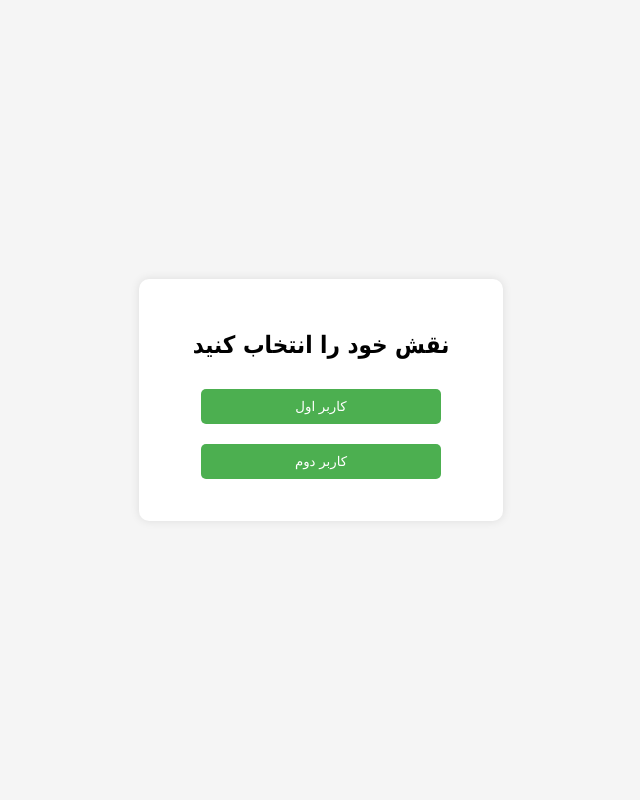
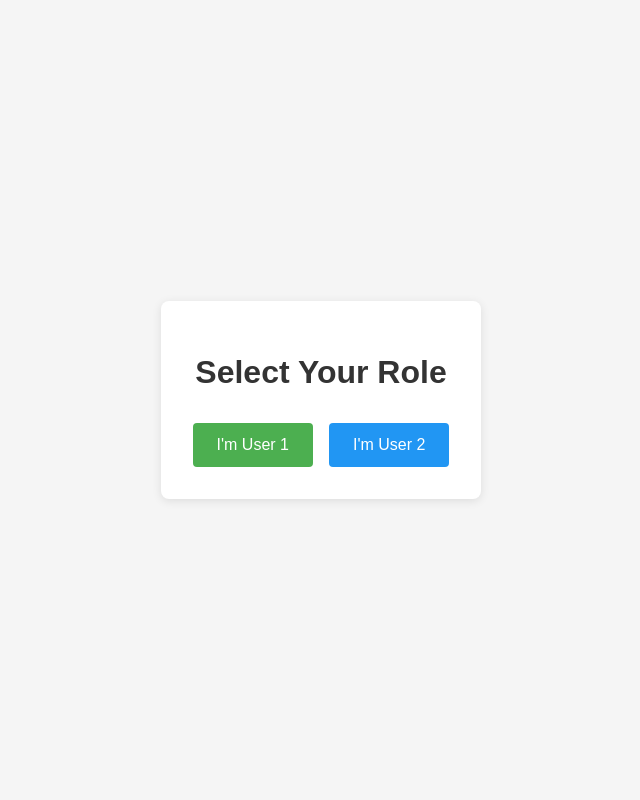
Before and after one commit to chat2secret/App, a Flask app: page / in a window 1280 px wide. Shown: the whole page, without its empty margins (319-959 px from the left). Run offline with Flask 3, Linux system fonts and the light colour scheme.

Commit message:
Update index.html

```diff
--- a/templates/index.html
+++ b/templates/index.html
@@ -1,56 +1,69 @@
 <!DOCTYPE html>
-<html dir="rtl">
+<html lang="en">
 <head>
     <meta charset="UTF-8">
-    <title>انتخاب نقش</title>
+    <meta name="viewport" content="width=device-width, initial-scale=1.0">
+    <title>Two-Person Chat</title>
     <style>
         body {
-            font-family: Tahoma;
-            background: #f5f5f5;
+            font-family: Arial, sans-serif;
             display: flex;
             justify-content: center;
             align-items: center;
             height: 100vh;
             margin: 0;
+            background-color: #f5f5f5;
         }
         .container {
+            text-align: center;
             background: white;
-            border-radius: 10px;
-            box-shadow: 0 0 10px rgba(0,0,0,0.1);
             padding: 2rem;
-            text-align: center;
-            width: 300px;
+            border-radius: 8px;
+            box-shadow: 0 2px 10px rgba(0, 0, 0, 0.1);
         }
-        button {
-            background: #4CAF50;
+        h1 {
+            color: #333;
+            margin-bottom: 2rem;
+        }
+        .user-options {
+            display: flex;
+            gap: 1rem;
+            justify-content: center;
+        }
+        .user-btn {
+            padding: 0.8rem 1.5rem;
+            font-size: 1rem;
+            border: none;
+            border-radius: 4px;
+            cursor: pointer;
+            transition: background-color 0.3s;
+        }
+        .user1-btn {
+            background-color: #4CAF50;
             color: white;
-            border: none;
-            padding: 10px 20px;
-            margin: 10px;
-            border-radius: 5px;
-            cursor: pointer;
-            width: 80%;
         }
-        button:hover {
-            background: #45a049;
+        .user2-btn {
+            background-color: #2196F3;
+            color: white;
+        }
+        .user-btn:hover {
+            opacity: 0.9;
         }
     </style>
 </head>
 <body>
     <div class="container">
-        <h2>نقش خود را انتخاب کنید</h2>
-        <button onclick="selectRole('user1')">کاربر اول</button>
-        <button onclick="selectRole('user2')">کاربر دوم</button>
+        <h1>Select Your Role</h1>
+        <div class="user-options">
+            <button class="user-btn user1-btn" onclick="selectUser('user1')">I'm User 1</button>
+            <button class="user-btn user2-btn" onclick="selectUser('user2')">I'm User 2</button>
+        </div>
     </div>
 
     <script>
-        function selectRole(role) {
-            const userId = 'user-' + Math.random().toString(36).substr(2, 9);
-            localStorage.setItem('chatData', JSON.stringify({
-                userId: userId,
-                role: role
-            }));
-            window.location.href = 'chat.html';
+        function selectUser(user) {
+            localStorage.setItem('currentUser', user);
+            window.location.href = '/chat';
         }
     </script>
 </body>
```
